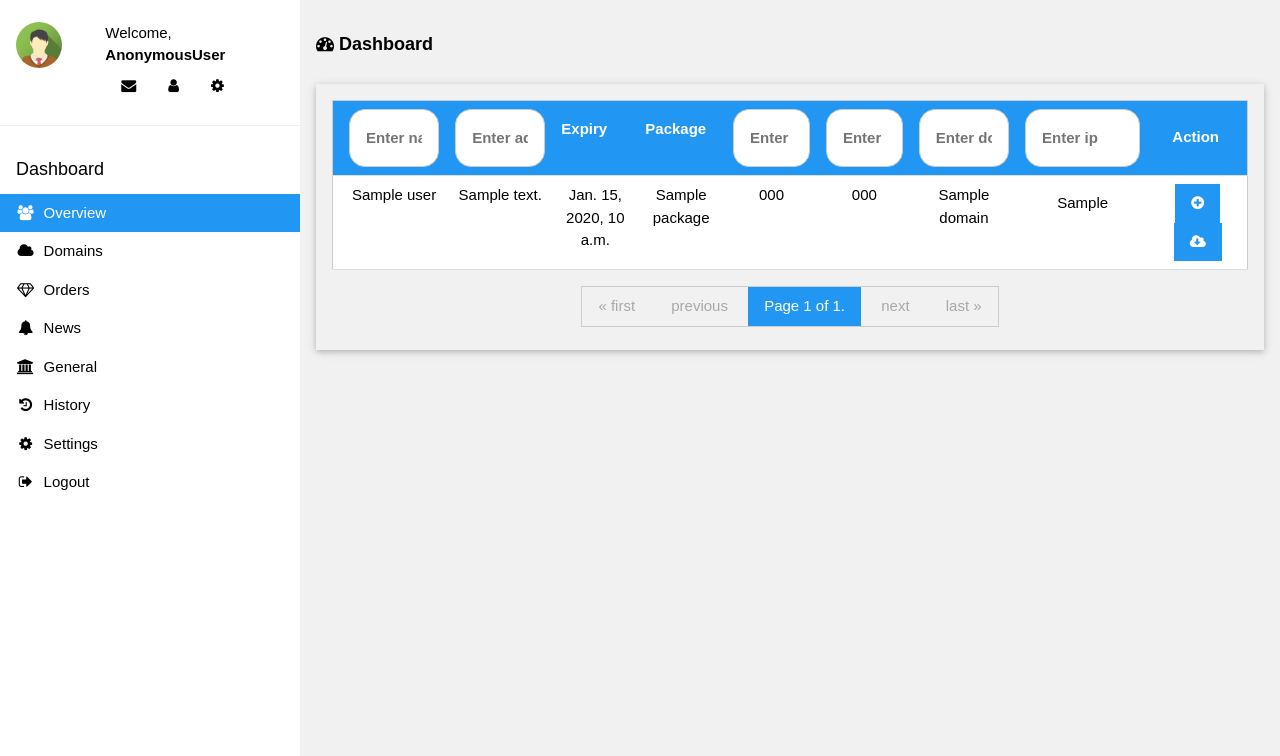
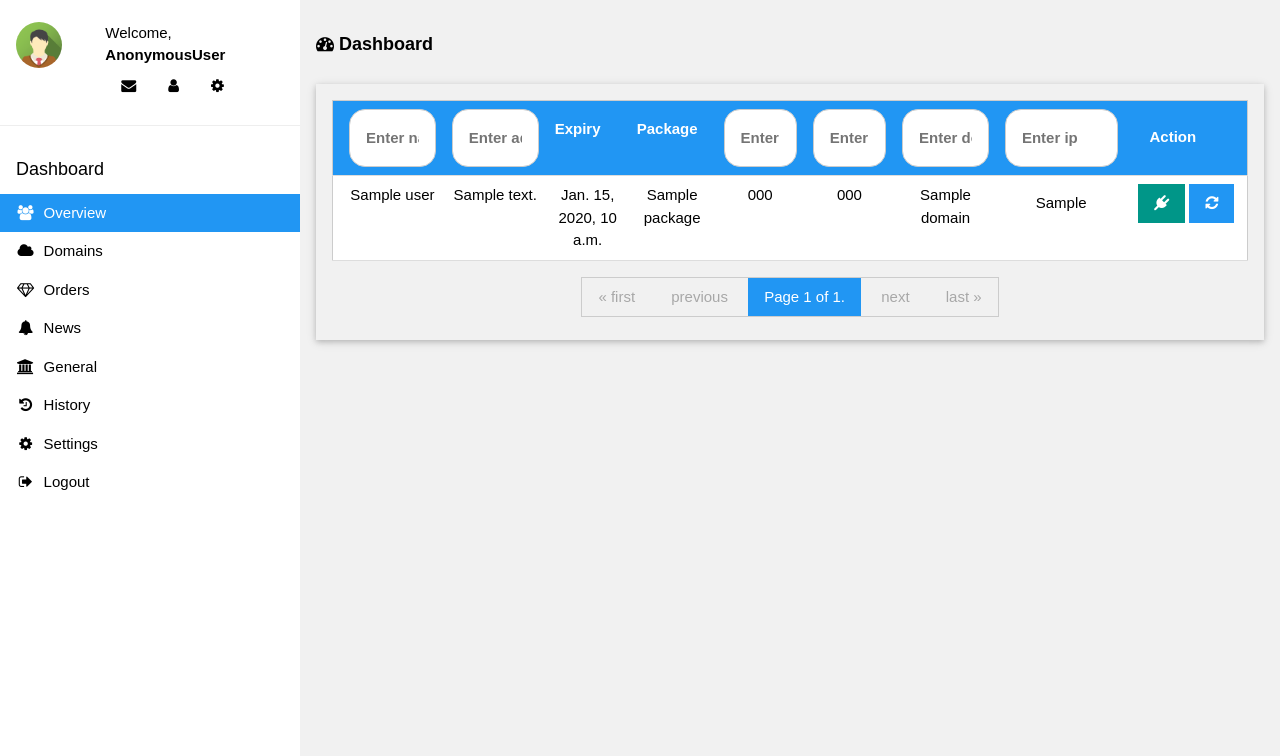
Before and after one commit to priyankdalal/c3swebcom, a Django app: template templates/manager/pay.html in a window 1280 px wide. Shown: the part 44-800 px from the top of the page. Run offline with Django 3.2, Linux system fonts and the light colour scheme; the template is opened without the code that fills it: most values are stand-ins (such as "Sample title", 1, 10 or a date in 2020); some web fonts are replaced.

Commit message:
completed update user from payment panel

```diff
--- a/static/scripts/pay.js
+++ b/static/scripts/pay.js
@@ -47,19 +47,53 @@ $(document).on("click","#payment_confirmation",function(){
 $(document).on("click",".c3s-update-btn",function(){
   var that=this;
   var user_id=$(that).data("user_id");
+  update_user(user_id);
+});
+function update_user(id){
+  if(!!id){
+    var status='';
     var websock=new WebSocket("ws://localhost:8180");
     websock.onmessage=function(e){
       var data=JSON.parse(e.data);
-    console.log(data);
-    $("#update_out").append("<p>"+data.msg+"</p>");
-    if(!!data.end){
+      if(!!data.error){
+        $("#progress_modal").hide();
+        $("#error_message").html(data.msg);
+        $("#error_modal").show();
         websock.close();
       }
+      else{
+        if(data.step=="90"){
+          status=data.msg;
+        }
+        //total=parseInt(data.total);
+        $("#progress_modal").show();
+        $("#progress_bar").width(data.step+"%");
+        $("#progress_bar_text").text(data.msg);
+        if(!!data.end){
+          setTimeout(function(){
+            $("#progress_modal").hide();
+            $("#result_response").html(status);
+            //$("#row_user_"+user_id).find("td[data-filter='expiry']").text(data.date);
+            $("#result_modal").show();
+          },1500);
+          websock.close();
+        }
+      }
     };
+    websock.onerror=function(err){
+      $("#progress_modal").hide();
+      $("#error_message").html("Error occured while connecting to payment module. Please contact support.");
+      $("#error_modal").show();
+      websock.close();
+    }
     websock.onopen=function(){
-    websock.send(JSON.stringify({op:"upadete_user",payload:user_id+""}));
+      websock.send(JSON.stringify({op:"upadete_user",payload:id+""}));
     };
-});
+  }else{
+    $("#error_message").html("No/invalid user to update.");
+    $("#error_modal").show();
+  }
+}
 function create_order(id){
   if (!!id){
     $.ajax({
@@ -95,7 +129,6 @@ function do_payment(user_id,order_id){
     }
     websock.onmessage=function(e){
       var data=JSON.parse(e.data);
-      console.log(data);
       if(!!data.error){
         $("#progress_modal").hide();
         $("#error_message").html(data.msg);
@@ -120,7 +153,6 @@ function do_payment(user_id,order_id){
       }
     };
     websock.onopen=function(e){
-      console.log(e);
       websock.send(JSON.stringify({op:"do_payment",payload:user_id+"",order_load:order_id+""}));
     };
   }else{
--- /dev/null
+++ b/static/styles/manager/pay.css
@@ -0,0 +1,3 @@
+#pay_table>thead>tr>th:last-child{
+  width: 122px;
+}
--- a/templates/manager/pay.html
+++ b/templates/manager/pay.html
@@ -45,8 +45,8 @@
                               </ul>
                             </td>
                             <td class="w3-center">
-                              <button class="w3-btn w3-blue c3s-payment-btn" title="Pay" data-user_id="{{user.id}}" data-domain="{{user.domain}}" data-user="{{user.ccid}}"><i class="fa fa-plus-circle"></i></button>
-                              <button class="w3-btn w3-blue c3s-update-btn" title="Update User" data-user_id="{{user.id}}" data-domain="{{user.domain}}" data-user="{{user.ccid}}"><i class="fa fa-cloud-download"></i></button>
+                              <button class="w3-btn w3-teal c3s-payment-btn" title="Pay" data-user_id="{{user.id}}" data-domain="{{user.domain}}" data-user="{{user.ccid}}"><i class="fa fa-plug"></i></button>
+                              <button class="w3-btn w3-blue c3s-update-btn" title="Update User" data-user_id="{{user.id}}" data-domain="{{user.domain}}" data-user="{{user.ccid}}"><i class="fa fa-refresh"></i></button>
                             </td>
                         </tr>
                     {% endfor %}
@@ -98,6 +98,9 @@
   </div>
 </div>
 {% endblock %}
+{% block styles %}
+<link rel="stylesheet" href="/static/styles/manager/pay.css">
+{% endblock %}
 {% block scripts%}
 <!--<link rel="stylesheet" type="text/css" href="/static/scripts/lib/DataTables/datatables.min.css"/>
 <script type="text/javascript" src="/static/scripts/lib/DataTables/datatables.min.js"></script>-->
--- a/templates/manager/pay_filter.html
+++ b/templates/manager/pay_filter.html
@@ -10,7 +10,10 @@
         <td class="w3-center" data-filter="ip">
           {{user.ip}}
         </td>
-        <td class="w3-center"><button class="w3-btn w3-blue c3s-payment-btn" title="Pay" data-domain="{{user.domain}}" data-user="{{user.ccid}}" data-user_id="{{user.id}}"><i class="fa fa-plus-circle"></i></button></td>
+        <td class="w3-center">
+          <button class="w3-btn w3-teal c3s-payment-btn" title="Pay" data-domain="{{user.domain}}" data-user="{{user.ccid}}" data-user_id="{{user.id}}"><i class="fa fa-plug"></i></button>
+          <button class="w3-btn w3-blue c3s-update-btn" title="Update User" data-user_id="{{user.id}}" data-domain="{{user.domain}}" data-user="{{user.ccid}}"><i class="fa fa-refresh"></i></button>
+        </td>
     </tr>
 {% endfor %}
     <!--resp-breaker-->
```
Lines whose indentation alone changed are shown as unchanged.
